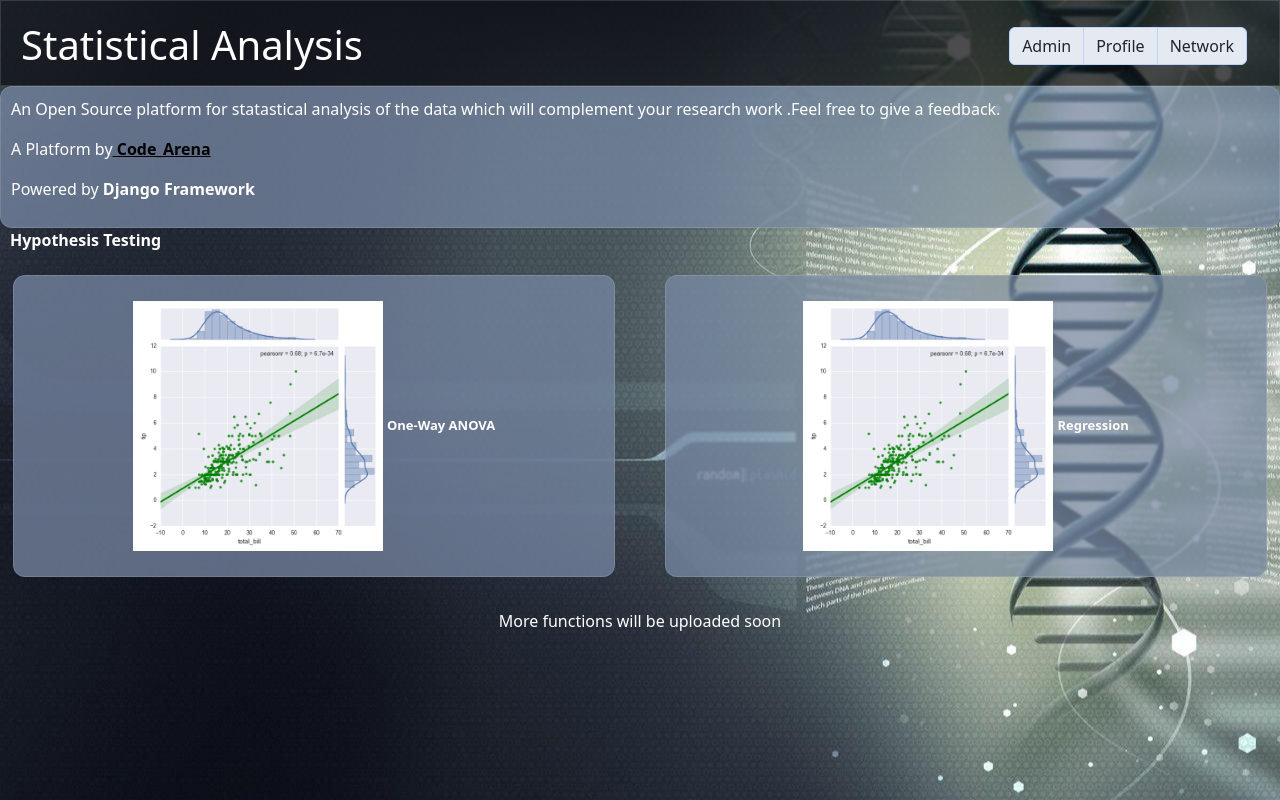
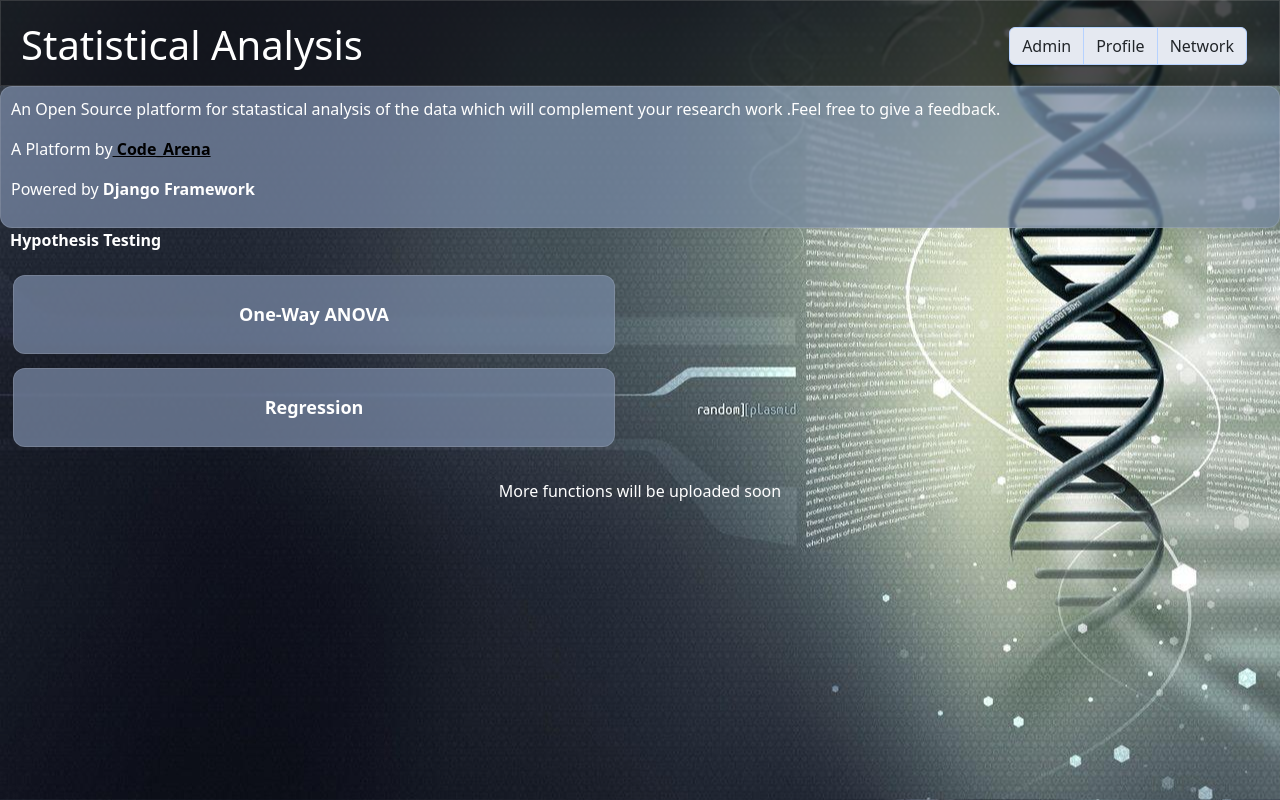
Before and after one commit to AnubhavSharma09/open_source, a Django app: page / in a window 1280 px wide. Run offline with Django 4.2, Linux system fonts and the light colour scheme.

Commit message:
UI change

```diff
--- a/runtest/static/CSS/index.css
+++ b/runtest/static/CSS/index.css
@@ -37,7 +37,7 @@ tr{
 
 
 #lbl{
-    font-size: small;
+    font-size: large;
     font-weight: bold;
 
 }
--- a/runtest/templates/runtest/index.html
+++ b/runtest/templates/runtest/index.html
@@ -40,25 +40,28 @@
 <a href="/apppage/home/onewayanova" style="text-decoration: none;">
 <button type="button"  class="btn btn-transparent" style="width: 100%;" >
     <div class="box">
-    <img src="{% static 'home.png' %}" style="height: 250px;width:250px">
-    <label id="lbl">One-Way ANOVA</label>
+
+    <label id="lbl" >One-Way ANOVA</label>
     </div>
 </button>
 </a>
 
-</div>
-<div class="col">
 <a href="/apppage/home/Regression" style="text-decoration: none;">
     <button type="button"  class="btn btn-transparent" style="width: 100%;"  >
         <div class="box">
-        <img src="{% static 'home.png' %}" style="height: 250px;width:250px">
+
         <label id="lbl">Regression</label>
         </div>
     </button>
     </a>
+</div>
+<div class="col">
 
 </div>
+
 </div>
+
+
 <div class="container-fluid" style="color: white; text-align: center; margin-top: 25px;">
     <p>More functions will be uploaded soon</p>
 </div>
```
Also changed, not shown: runtest/static/CSS/blue-scientific-image.png (deleted).
